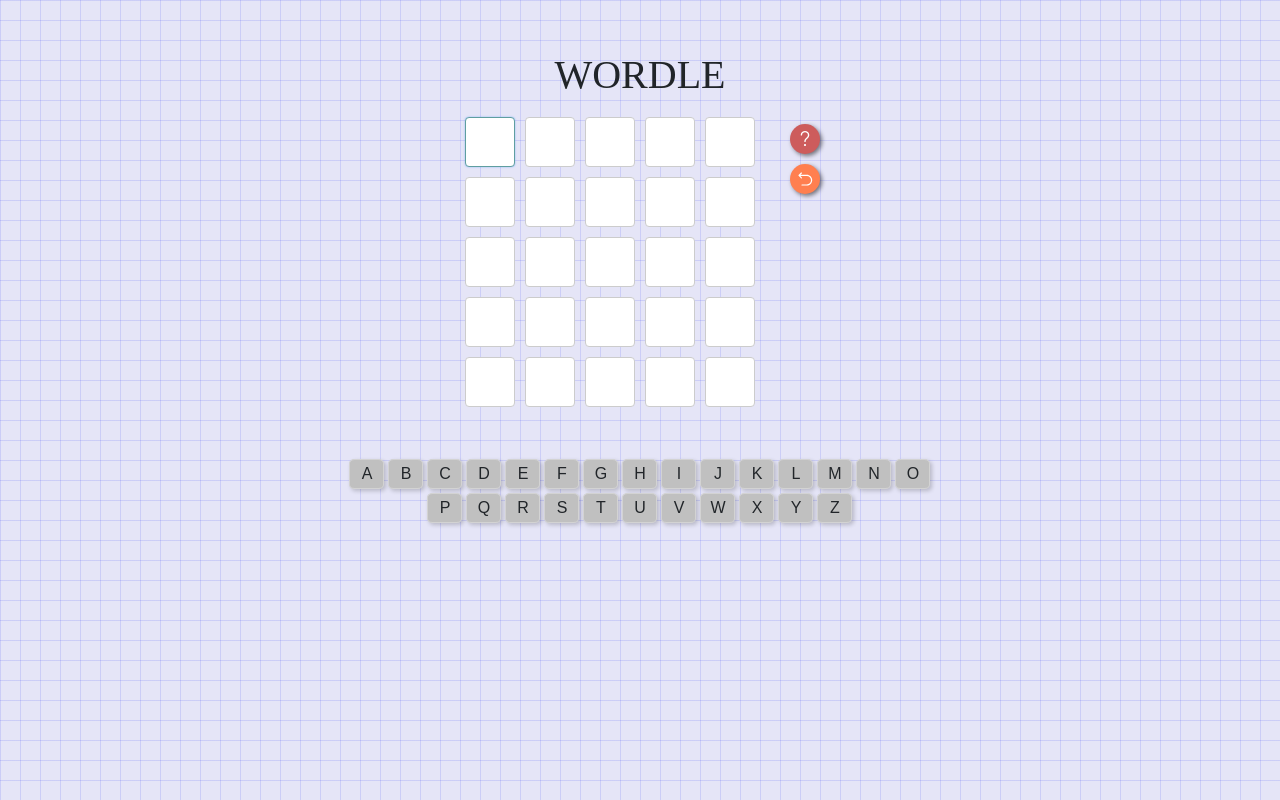
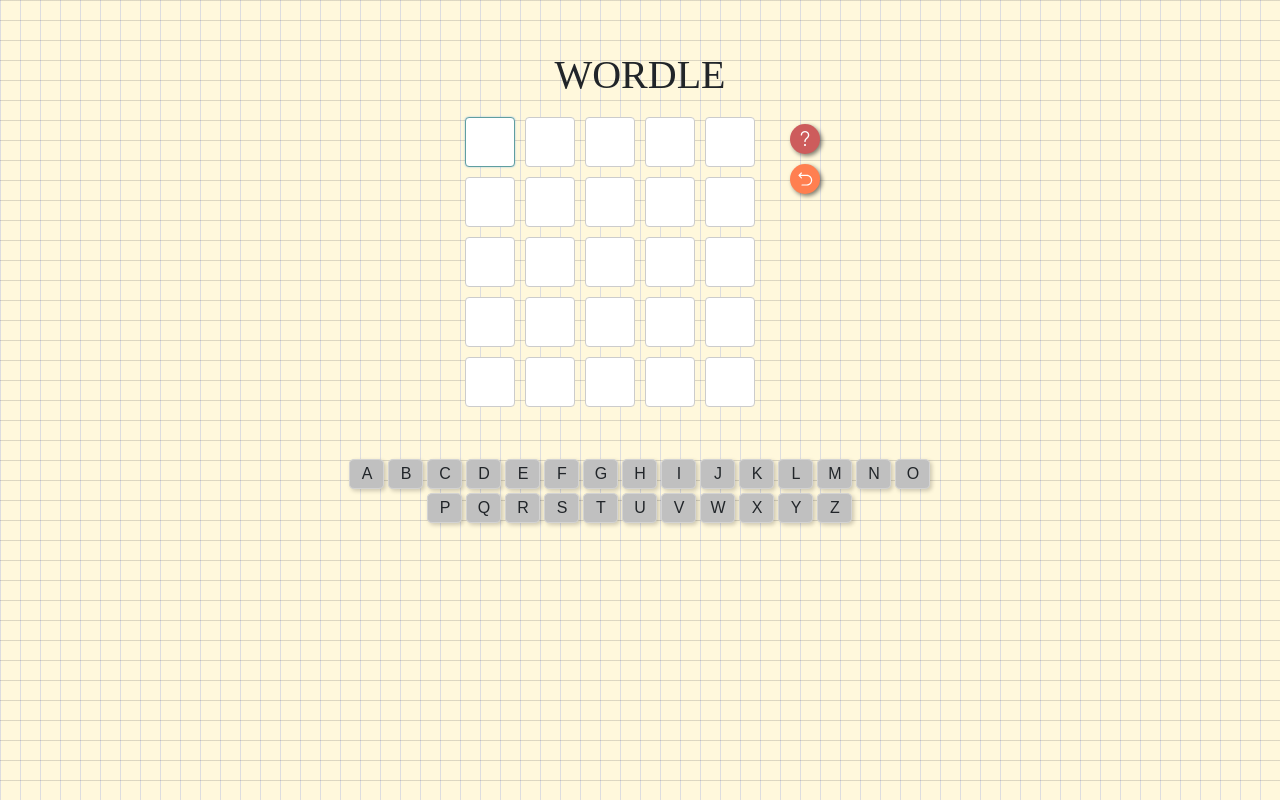
Before and after one commit to arjunpathy/wordle-game, a React (Vite) app: page / in a window 1280 px wide. Built offline with nearby package versions, Linux system fonts and the light colour scheme; a web font is replaced by a local one.

Commit message:
intermediate commit

```diff
--- a/src/App.css
+++ b/src/App.css
@@ -129,9 +129,9 @@
   background-color: rgb(63, 123, 126) !important;
 }
 .paper-bg {
-  background-color: #e5e5f7;
+  background-color: "#FFF8DC";
   opacity: 2;
-  background-image:  linear-gradient(#444df728 1px, transparent 1px), linear-gradient(to right, #444df728 1px, #e5e5f7 1px);
+  background-image:  linear-gradient(#24253528 1px, transparent 1px), linear-gradient(to right, #24253528 1px, #FFF8DC 1px);
   background-size: 20px 20px;
 }
 
```
